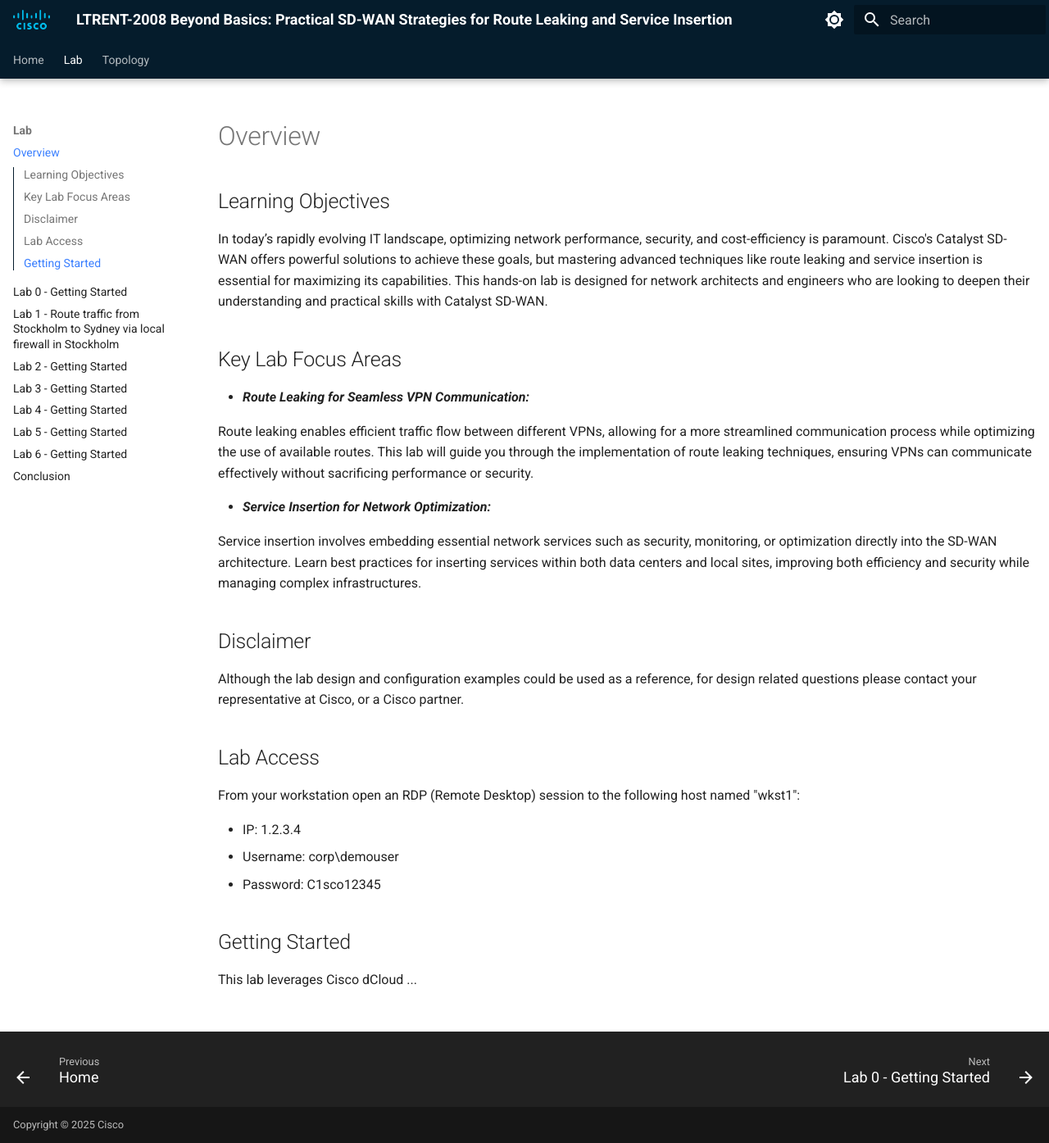
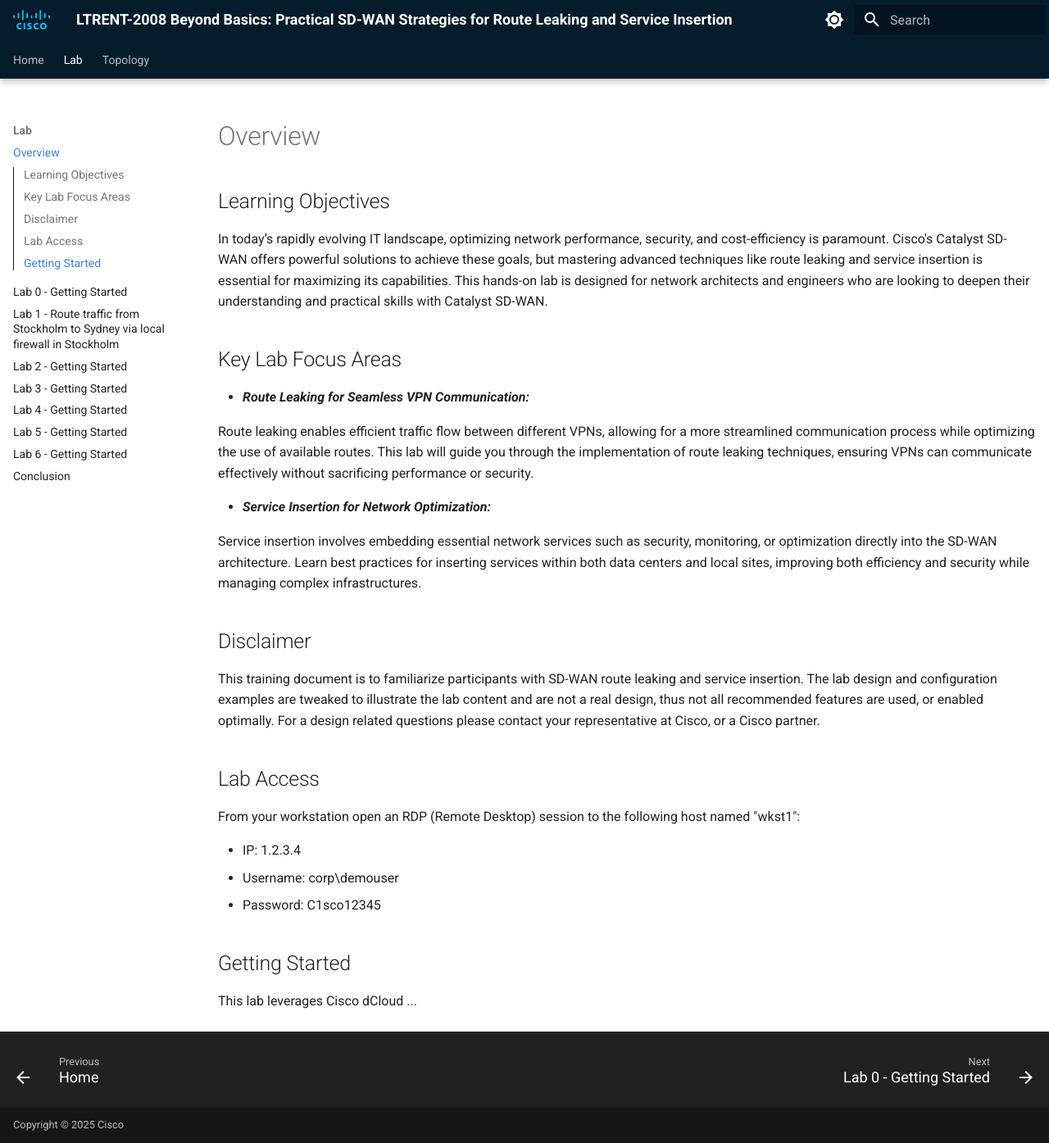
Before and after one commit to ciscodocs/ltrent-2008-clemea25, an MkDocs documentation site: the page built from docs/overview.md, in a window 1280 px wide and 1395 px high. Shown: the whole window at 82% size. Built offline with MkDocs 1.6.1 and Material for MkDocs 9.7.7, drawn with Linux system fonts in a browser that asks for light colours.

Commit message:
Lab 0 Task finalized.

```diff
--- a/docs/overview.md
+++ b/docs/overview.md
@@ -15,8 +15,7 @@ In today’s rapidly evolving IT landscape, optimizing network performance, secu
 
 ## Disclaimer
 
-Although the lab design and configuration examples could be used as a reference, for design related questions please contact your representative at Cisco, or a Cisco partner.
-
+This training document is to familiarize participants with SD-WAN route leaking and service insertion. The lab design and configuration examples are tweaked to illustrate the lab content and are not a real design, thus not all recommended features are used, or enabled optimally. For a design related questions please contact your representative at Cisco, or a Cisco partner.
 ## Lab Access
 
 From your workstation open an RDP (Remote Desktop) session to the following host named "wkst1":
```
